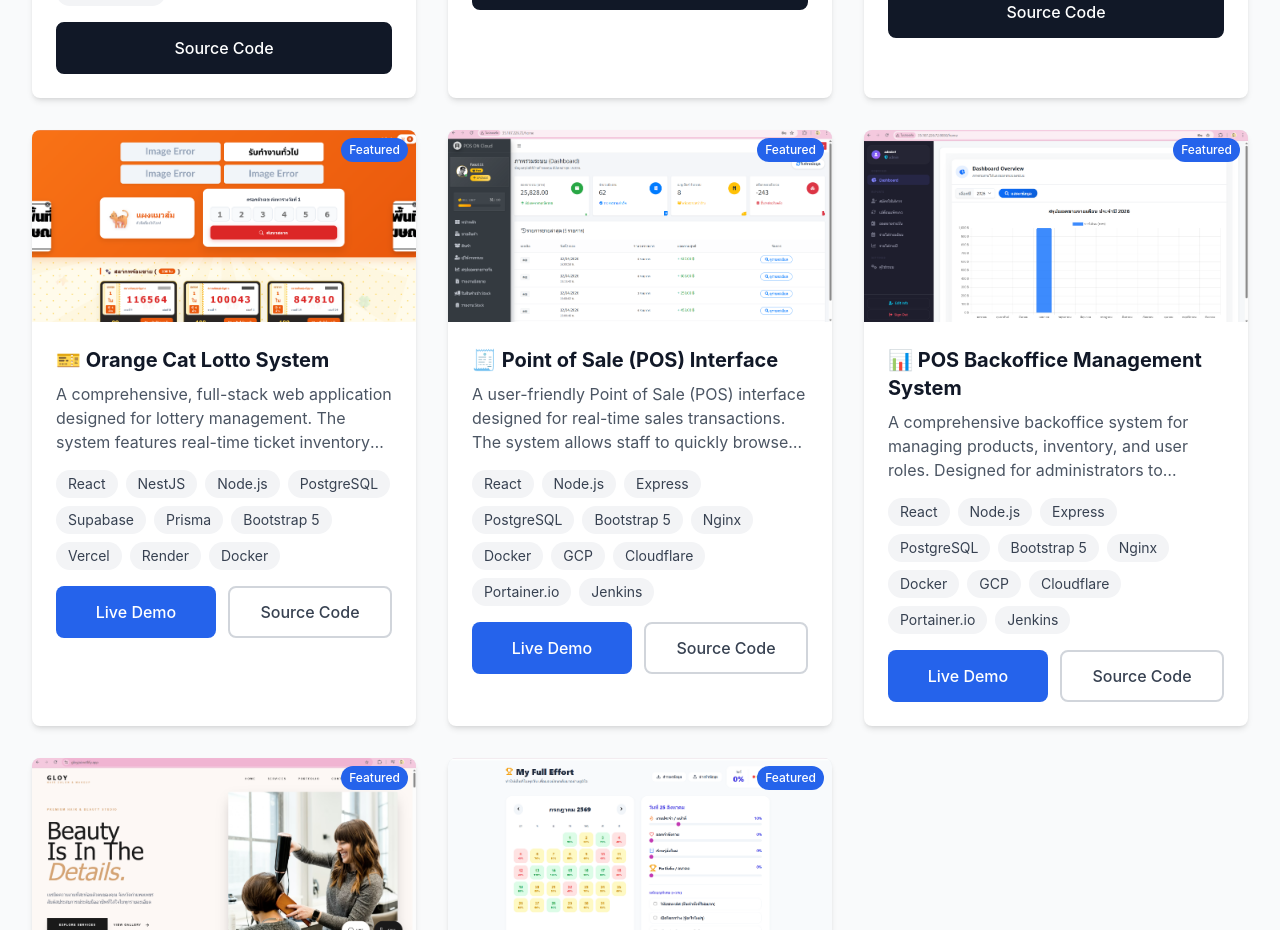
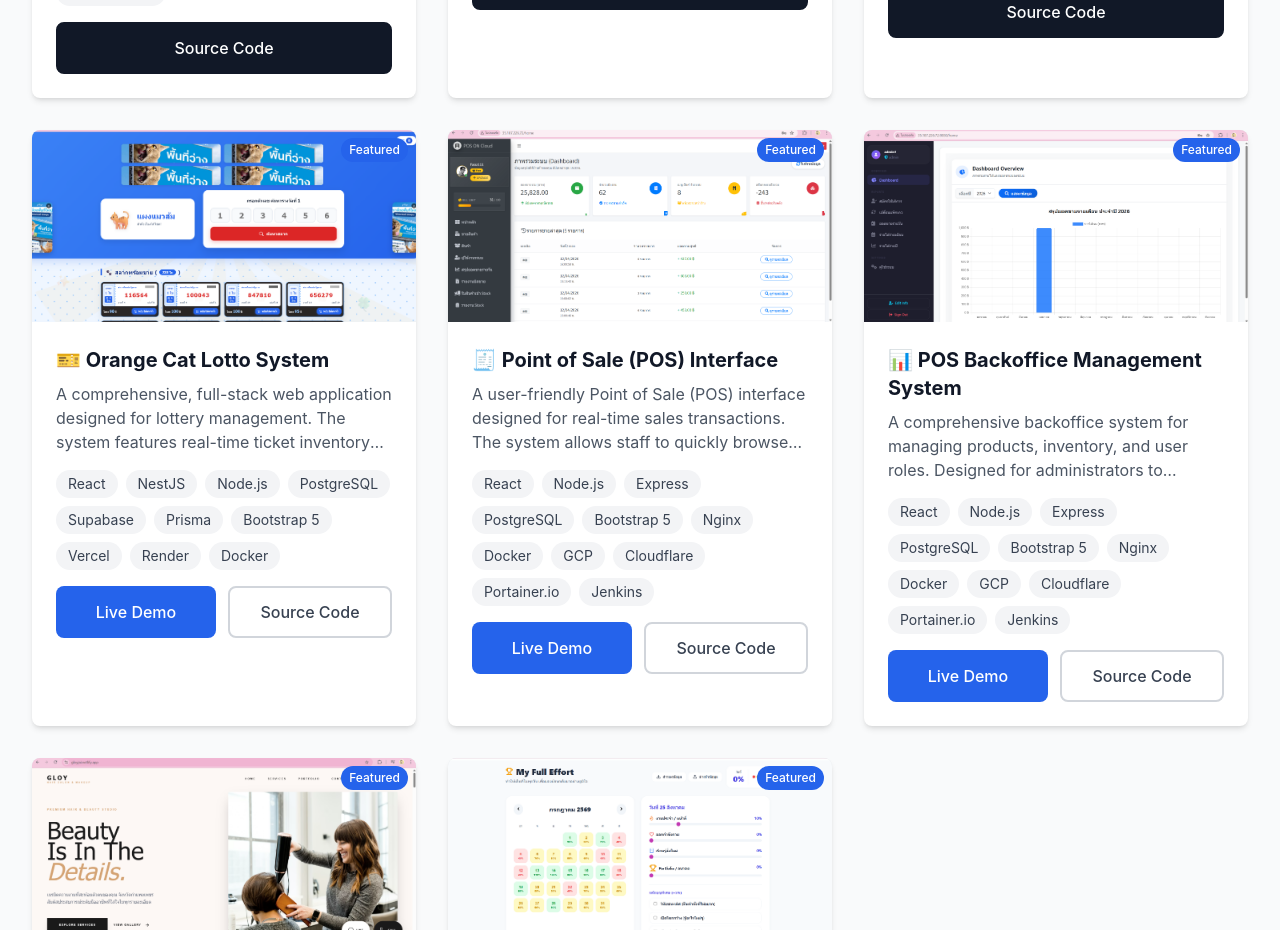
Before and after one commit to Foam-01/Portfolio, a React (Vite) app: page / in a window 1280 px wide. Shown: the part 6122-7052 px from the top of the page. Built offline with nearby package versions, Linux system fonts and the light colour scheme.

Commit message:
feat: update project entry with new image and live URL

```diff
--- a/src/data/projects.ts
+++ b/src/data/projects.ts
@@ -96,8 +96,8 @@ export const projects: Project[] = [
       "Render",
       "Docker",
     ],
-    imageUrl: "/images/inventory27.png",
-    liveUrl: "https://lotto-6hz7rs199-foam-01s-projects.vercel.app/",
+    imageUrl: "/images/inventory35.png",
+    liveUrl: "https://lotto-app-ashen.vercel.app/",
     githubUrl: "https://github.com/Foam-01/lotto",
     featured: true,
   },
```
Also changed, not shown: public/images/inventory35.png (added).
